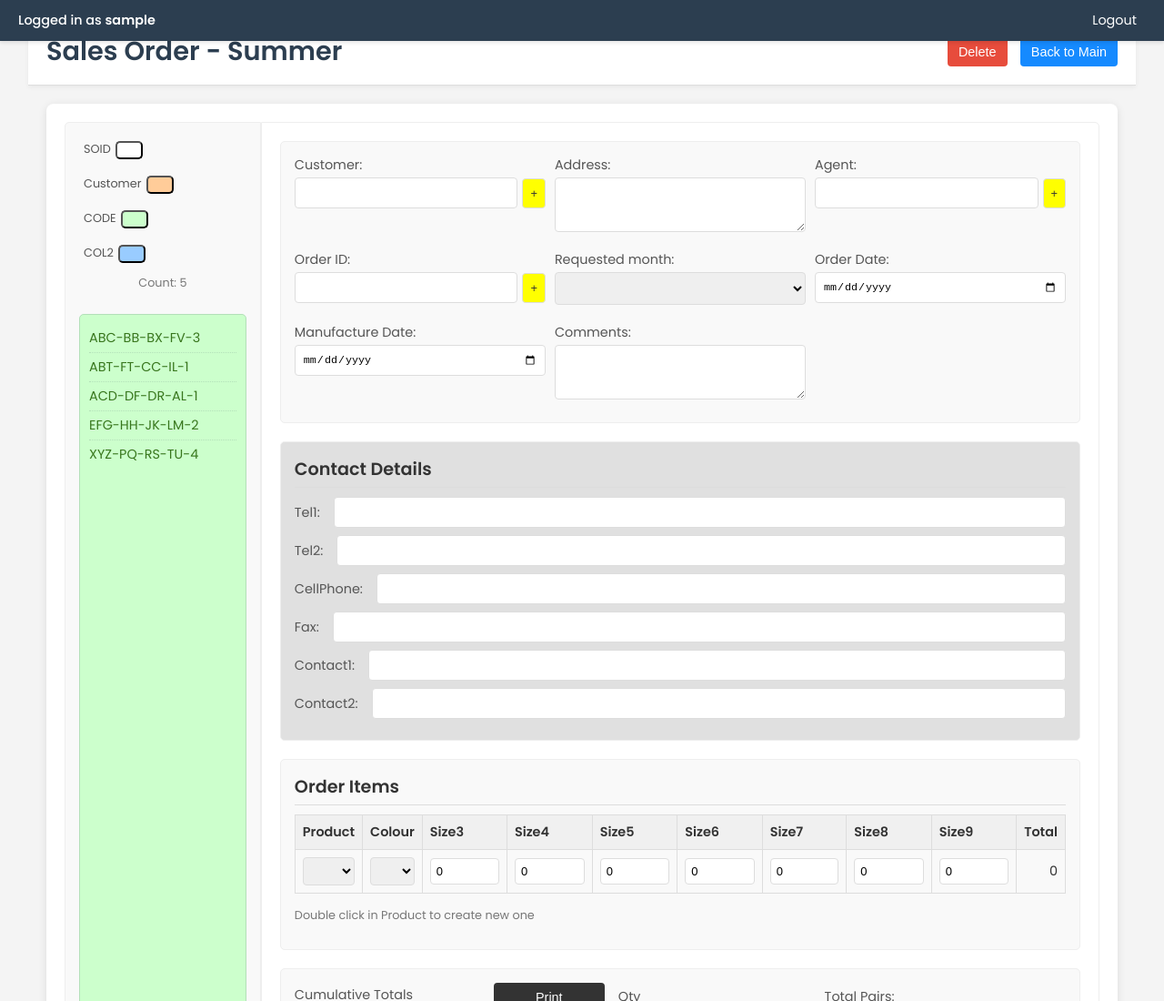
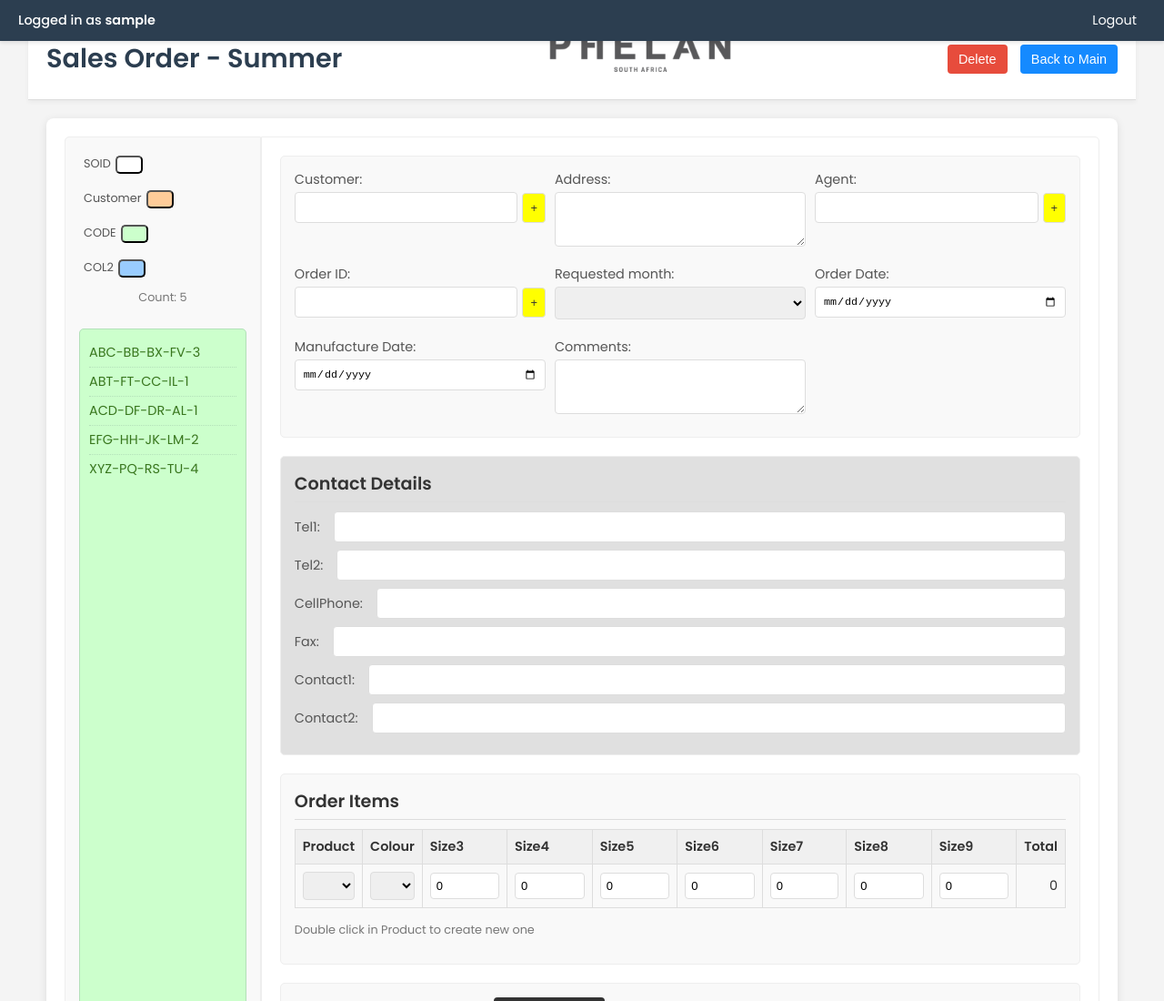
Before and after one commit to javaftw/phelan-prototype-web, a plain HTML site: page add-edit-sales-order.html in a window 1280 px wide. Shown: the top 1100 px of the page at 91% size. Drawn offline with Linux system fonts and the light colour scheme; sample sign-in values are in the browser's storage.

Commit message:
adds logo

```diff
--- a/add-edit-sales-order.html
+++ b/add-edit-sales-order.html
@@ -16,6 +16,9 @@
 </div>
 <header>
 <h1>Sales Order - Summer</h1>
+    <div class="logo-container">
+            <img src="logo.png" alt="Logo" class="logo">
+        </div>
 <div class="form-actions">
 <button class="button delete-button">Delete</button>
 <button id="back-to-main-button" class="button back-to-main-button">Back to Main</button>
--- a/style-add-edit-sales-order.css
+++ b/style-add-edit-sales-order.css
@@ -9,6 +9,16 @@ flex-direction: column;
 align-items: center;
 min-height: 100vh;
 box-sizing: border-box;
+}
+
+.logo-container {
+display: flex;
+justify-content: center;
+margin-bottom: 15px;
+}
+.logo-container img {
+max-width: 200px; /* Adjust as needed */
+height: auto;
 }
 
 
```
